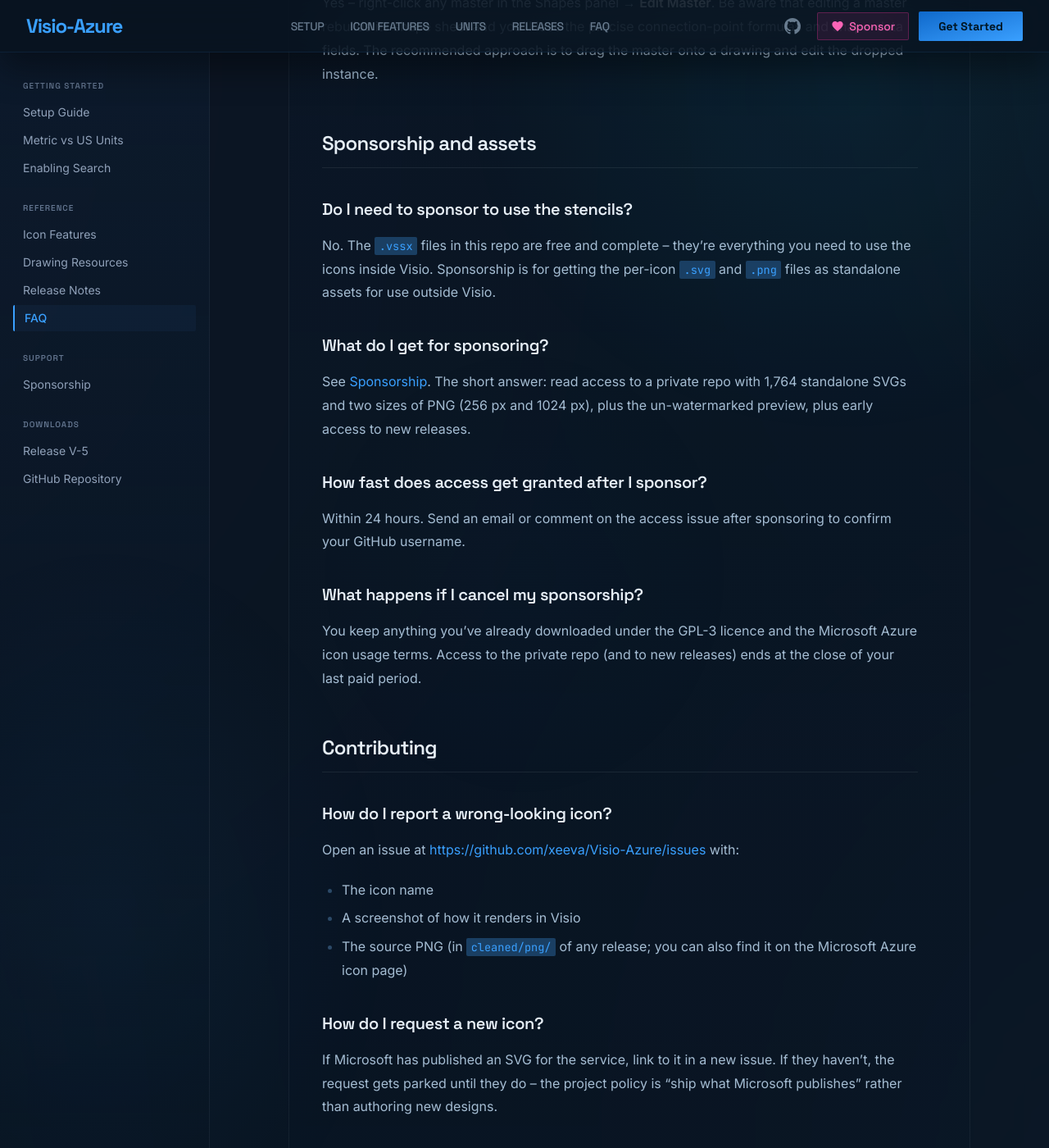
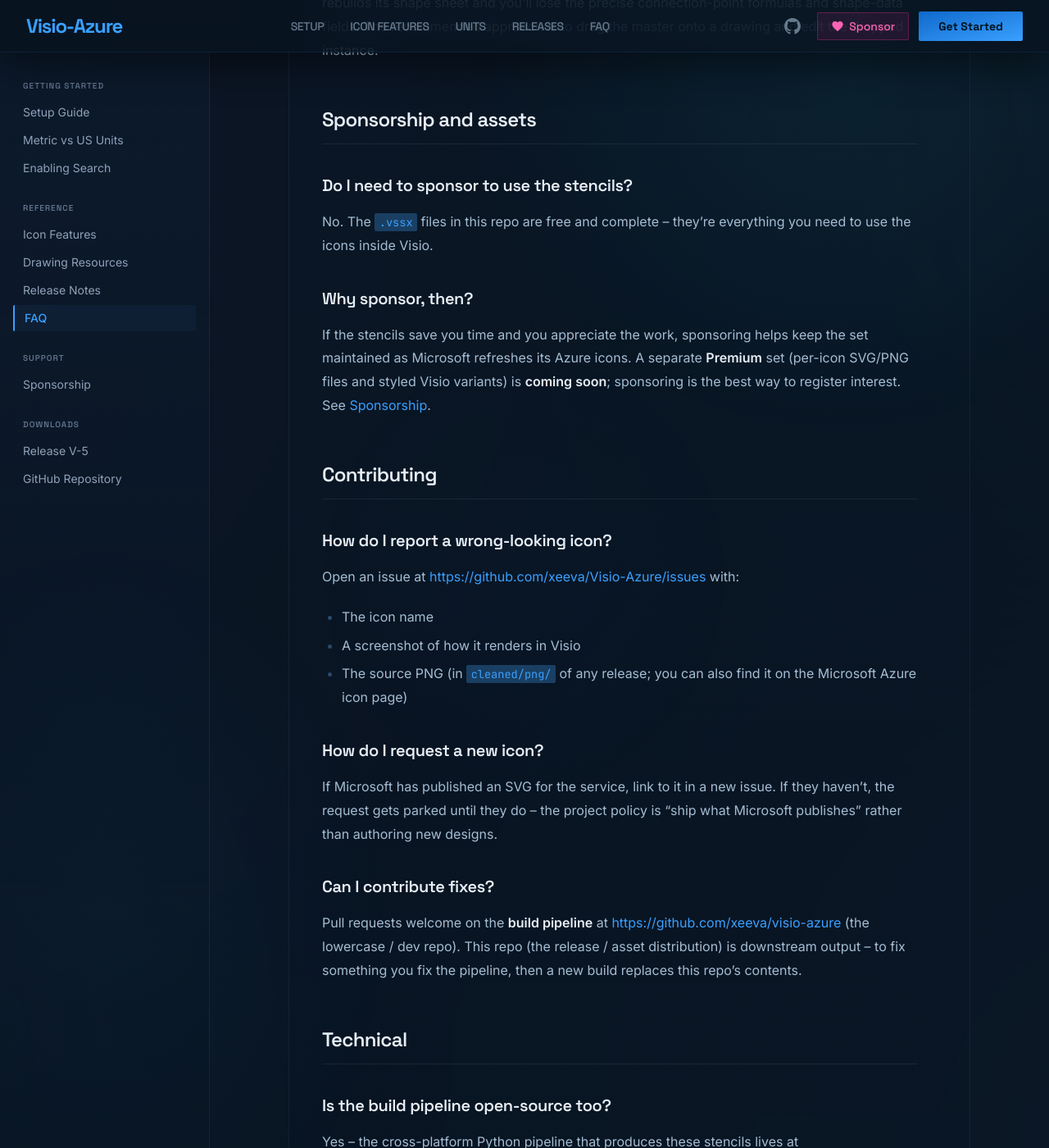
Before and after one commit to xeeva/Visio-Azure, a Jekyll site: the page built from faq.md, in a window 1280 px wide and 1400 px high, scrolled down 2379 px. Shown: the whole window at 82% size. Built offline with Jekyll 4.4.1, drawn with Linux system fonts in a browser that asks for light colours; some of the changed text lies outside the part shown.

Commit message:
docs(sponsorship): simplify to support-the-work; Premium coming soon, no emails
Rewrite the sponsorship page around "sponsor this work if you appreciate it":
drop the tier/pricing table, the private-repo access workflow, email addresses,
and the Polar/Gumroad section. Premium (per-icon SVG/PNG + styled variants) is
framed as coming soon with nothing to sign up for yet. Align the FAQ
sponsorship answers to match.

Co-Authored-By: Claude Opus 4.8 (1M context) <noreply@anthropic.com>

```diff
--- a/faq.md
+++ b/faq.md
@@ -21,7 +21,7 @@ GPL-3 is compatible with the Microsoft icon usage terms and prevents the stencil
 
 ### Can I use these in a commercial diagram / book / course?
 
-Yes. GPL-3 explicitly permits commercial use; the only requirement is to preserve attribution. For the loose SVG/PNG asset files (sponsor-only), the same applies plus the Studio tier offers a written commercial-use clearance suitable for procurement reviews.
+Yes. GPL-3 explicitly permits commercial use; the only requirement is to preserve attribution (to both Microsoft for the icon design and this project for the packaging).
 
 ## Installation and use
 
@@ -62,19 +62,11 @@ Yes -- right-click any master in the Shapes panel → **Edit Master**. Be aware
 
 ### Do I need to sponsor to use the stencils?
 
-No. The `.vssx` files in this repo are free and complete -- they're everything you need to use the icons inside Visio. Sponsorship is for getting the per-icon `.svg` and `.png` files as standalone assets for use outside Visio.
+No. The `.vssx` files in this repo are free and complete -- they're everything you need to use the icons inside Visio.
 
-### What do I get for sponsoring?
+### Why sponsor, then?
 
-See [Sponsorship](sponsorship). The short answer: read access to a private repo with 1,764 standalone SVGs and two sizes of PNG (256 px and 1024 px), plus the un-watermarked preview, plus early access to new releases.
-
-### How fast does access get granted after I sponsor?
-
-Within 24 hours. Send an email or comment on the access issue after sponsoring to confirm your GitHub username.
-
-### What happens if I cancel my sponsorship?
-
-You keep anything you've already downloaded under the GPL-3 licence and the Microsoft Azure icon usage terms. Access to the private repo (and to new releases) ends at the close of your last paid period.
+If the stencils save you time and you appreciate the work, sponsoring helps keep the set maintained as Microsoft refreshes its Azure icons. A separate **Premium** set (per-icon SVG/PNG files and styled Visio variants) is **coming soon**; sponsoring is the best way to register interest. See [Sponsorship](sponsorship).
 
 ## Contributing
 
```
Also changed, not shown: sponsorship.md (+8 -65 lines).
